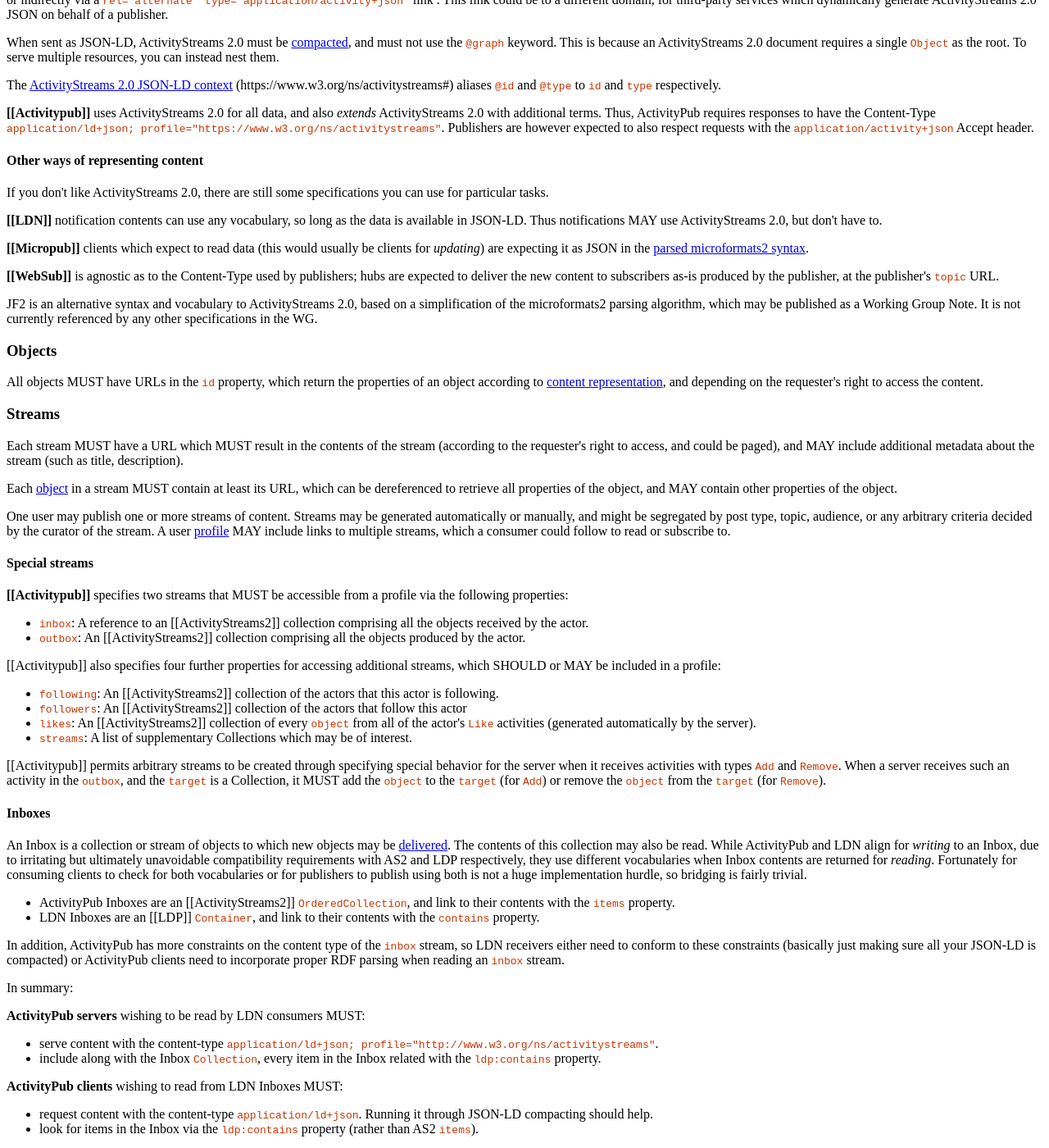
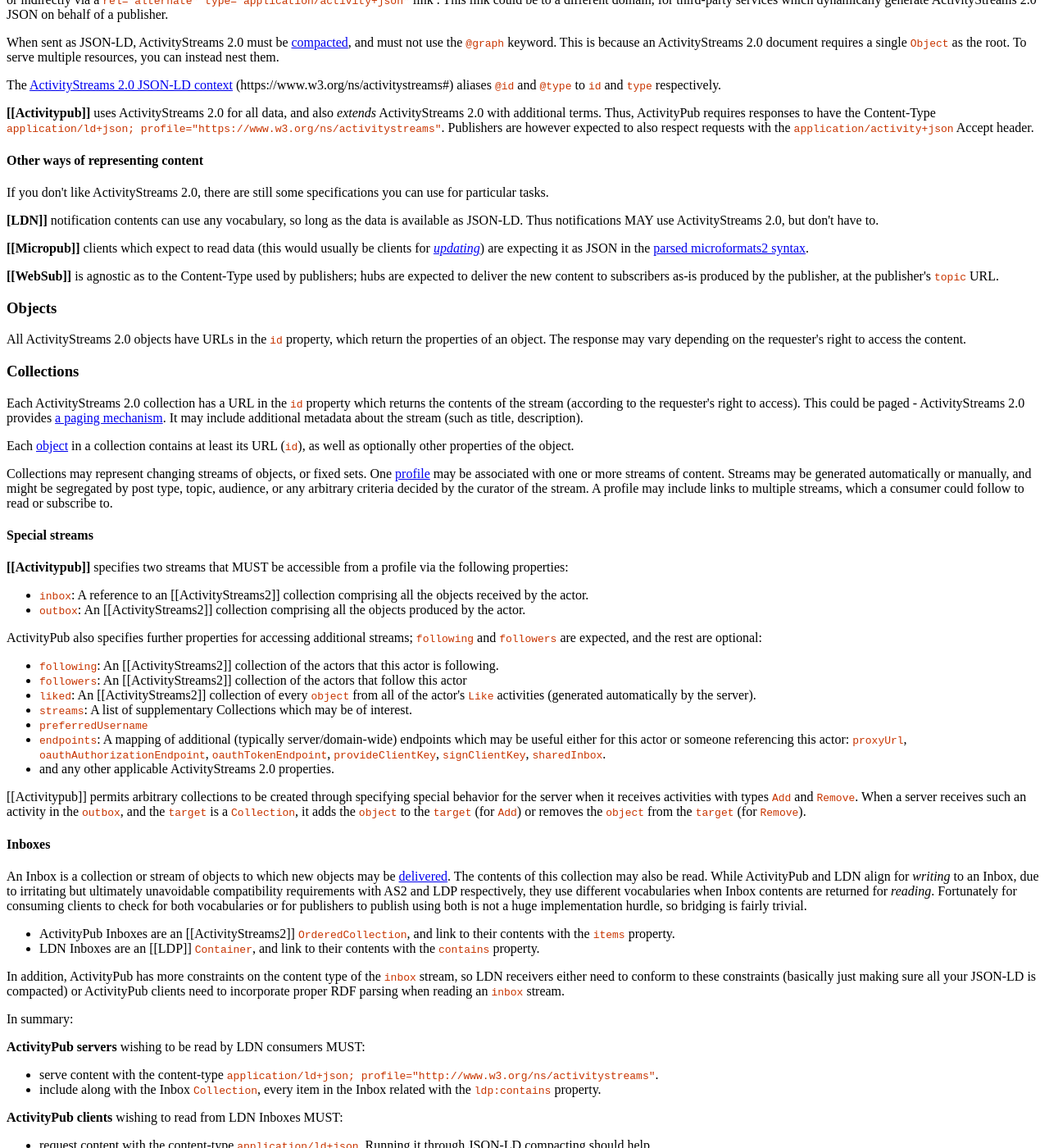
Before and after one commit to w3c-social/social-web-protocols, a Jekyll site: the page index.html, which Jekyll copies as it is, in a window 1280 px wide and 1400 px high, scrolled down 2451 px. Shown: the whole window at 82% size. Built offline with Jekyll 4.4.1, drawn with Linux system fonts in a browser that asks for light colours.

Commit message:
Objects and collections

```diff
--- a/index.html
+++ b/index.html
@@ -542,29 +542,28 @@
 
         <p>If you don't like ActivityStreams 2.0, there are still some specifications you can use for particular tasks.</p>
 
-        <p><strong>[[LDN]]</strong> notification contents can use any vocabulary, so long as the data is available in JSON-LD. Thus notifications MAY use ActivityStreams 2.0, but don't have to.</p>
+        <p><strong>[LDN]]</strong> notification contents can use any vocabulary, so long as the data is available as JSON-LD. Thus notifications MAY use ActivityStreams 2.0, but don't have to.</p>
 
-        <p><strong>[[Micropub]]</strong> clients which expect to read data (this would usually be clients for <em>updating</em>) are expecting it as JSON in the <a href="http://microformats.org/wiki/microformats2-parsing">parsed microformats2 syntax</a>.</p>
+        <p><strong>[[Micropub]]</strong> clients which expect to read data (this would usually be clients for <em><a href="#updating">updating</a></em>) are expecting it as JSON in the <a href="http://microformats.org/wiki/microformats2-parsing">parsed microformats2 syntax</a>.</p>
 
         <p><strong>[[WebSub]]</strong> is agnostic as to the Content-Type used by publishers; hubs are expected to deliver the new content to subscribers as-is produced by the publisher, at the publisher's <code>topic</code> URL.</p>
 
-        <p class="note" title="JF2">JF2 is an alternative syntax and vocabulary to ActivityStreams 2.0, based on a simplification of the microformats2 parsing algorithm, which may be published as a Working Group Note. It is not currently referenced by any other specifications in the WG.</p>
       </section>
 
     </section>
     <section id="objects">
       <h3>Objects</h3>
 
-      <p>All objects MUST have URLs in the <code>id</code> property, which return the properties of an object according to <a href="#content-representation">content representation</a>, and depending on the requester's right to access the content.</p>
+      <p>All ActivityStreams 2.0 objects have URLs in the <code>id</code> property, which return the properties of an object. The response may vary depending on the requester's right to access the content.</p>
     </section>
-    <section id="streams">
-      <h3>Streams</h3>
+    <section id="collections">
+      <h3>Collections</h3>
 
-      <p>Each stream MUST have a URL which MUST result in the contents of the stream (according to the requester's right to access, and could be paged), and MAY include additional metadata about the stream (such as title, description).</p>
+      <p>Each ActivityStreams 2.0 collection has a URL in the <code>id</code> property which returns the contents of the stream (according to the requester's right to access). This could be paged - ActivityStreams 2.0 provides <a href="https://www.w3.org/TR/activitystreams-core/#paging">a paging mechanism</a>. It may include additional metadata about the stream (such as title, description).</p>
 
-      <p>Each <a href="#objects">object</a> in a stream MUST contain at least its URL, which can be dereferenced to retrieve all properties of the object, and MAY contain other properties of the object.</p>
+      <p>Each <a href="#objects">object</a> in a collection contains at least its URL (<code>id</code>), as well as optionally other properties of the object.</p>
 
-      <p>One user may publish one or more streams of content. Streams may be generated automatically or manually, and might be segregated by post type, topic, audience, or any arbitrary criteria decided by the curator of the stream. A user <a href="#profiles">profile</a> MAY include links to multiple streams, which a consumer could follow to read or subscribe to.</p>
+      <p>Collections may represent changing streams of objects, or fixed sets. One <a href="#profiles">profile</a> may be associated with one or more streams of content. Streams may be generated automatically or manually, and might be segregated by post type, topic, audience, or any arbitrary criteria decided by the curator of the stream. A profile may include links to multiple streams, which a consumer could follow to read or subscribe to.</p>
 
       <section id="streams-special">
         <h4>Special streams</h4>
@@ -576,16 +575,20 @@
           <li><code>outbox</code>: An [[ActivityStreams2]] collection comprising all the objects produced by the actor.</li>
         </ul>
 
-        <p>[[Activitypub]] also specifies four further properties for accessing additional streams, which SHOULD or MAY be included in a profile:</p>
+        <p>ActivityPub also specifies further properties for accessing additional streams; <code>following</code> and <code>followers</code> are expected, and the rest are optional:</p>
 
         <ul>
           <li><code>following</code>: An [[ActivityStreams2]] collection of the actors that this actor is following.</li>
           <li><code>followers</code>: An [[ActivityStreams2]] collection of the actors that follow this actor
-          <li><code>likes</code>: An [[ActivityStreams2]] collection of every <code>object</code> from all of the actor's <code>Like</code> activities (generated automatically by the server).</li>
+          <li><code>liked</code>: An [[ActivityStreams2]] collection of every <code>object</code> from all of the actor's <code>Like</code> activities (generated automatically by the server).</li>
           <li><code>streams</code>: A list of supplementary Collections which may be of interest. </li>
+          <li><code>preferredUsername</code></li>
+          <li><code>endpoints</code>: A mapping of additional (typically server/domain-wide) endpoints which may be useful either for this actor or someone referencing this actor:
+            <code>proxyUrl</code>, <code>oauthAuthorizationEndpoint</code>, <code>oauthTokenEndpoint</code>, <code>provideClientKey</code>, <code>signClientKey</code>, <code>sharedInbox</code>.</li>
+          <li>and any other applicable ActivityStreams 2.0 properties.</li>
         </ul>
 
-        <p>[[Activitypub]] permits arbitrary streams to be created through specifying special behavior for the server when it receives activities with types <code>Add</code> and <code>Remove</code>. When a server receives such an activity in the <code>outbox</code>, and the <code>target</code> is a Collection, it MUST add the <code>object</code> to the <code>target</code> (for <code>Add</code>) or remove the <code>object</code> from the <code>target</code> (for <code>Remove</code>).</p>
+        <p>[[Activitypub]] permits arbitrary collections to be created through specifying special behavior for the server when it receives activities with types <code>Add</code> and <code>Remove</code>. When a server receives such an activity in the <code>outbox</code>, and the <code>target</code> is a <code>Collection</code>, it adds the <code>object</code> to the <code>target</code> (for <code>Add</code>) or removes the <code>object</code> from the <code>target</code> (for <code>Remove</code>).</p>
       </section>
 
       <section id="inbox-interop">
```
